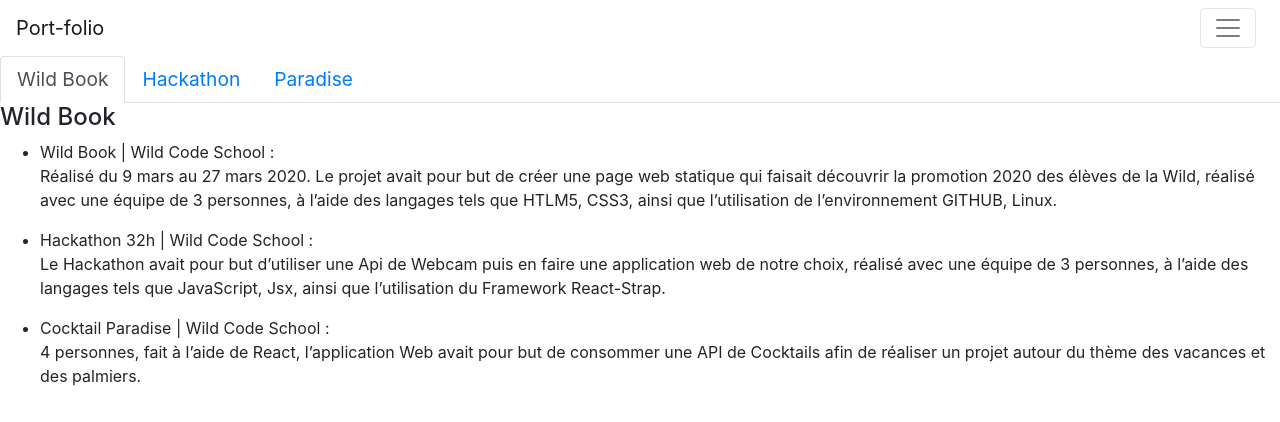
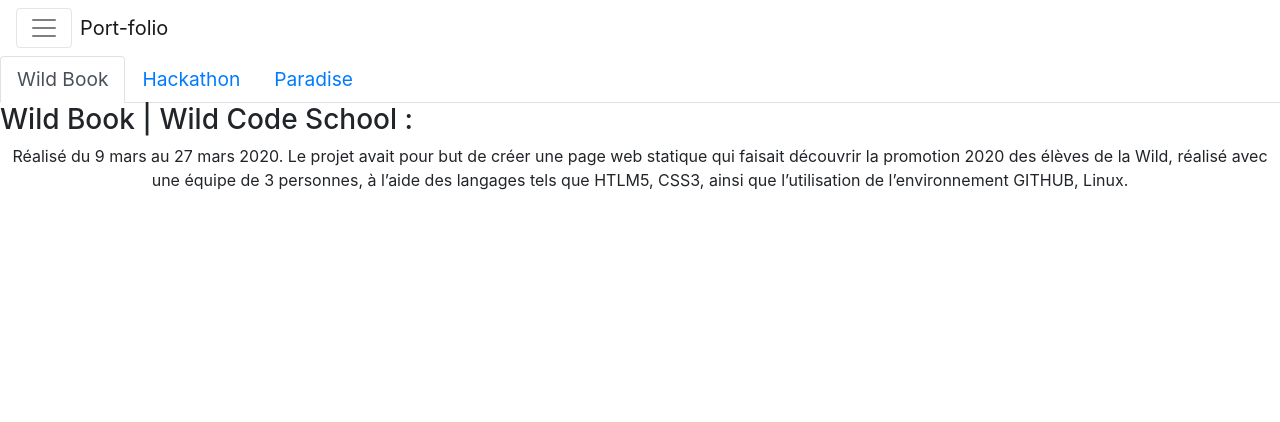
Before and after one commit to malikH88/MonPort-Folio, a React (Create React App) app: page /Projets in a window 1280 px wide. Shown: the top 422 px of the page. Built offline with nearby package versions, Linux system fonts and the light colour scheme.

Commit message:
refactor(apiproject)create api project

```diff
--- a/src/App.jsx
+++ b/src/App.jsx
@@ -2,8 +2,9 @@
 import { BrowserRouter as Router, Switch, Route, } from "react-router-dom";
 import NavBar from './Components/NavBar';
 import Home from './Components/Home';
-import Tabs from './Components/Tabs';
+import ApiProject from './Components/ApiProject';
 import MonCV from './Components/MonCV';
+import Contact from './Components/Contact';
 
 import './App.css';
 
@@ -15,14 +16,17 @@
           <NavBar />
         </div>
         <Switch>
+        <Route path="/Contact">
+            <Contact/>
+          </Route>
           <Route path="/Projets">
-            <Tabs />
+            <ApiProject/>
           </Route>
           <Route path="/MonCV">
-            <MonCV />
+            <MonCV/>
           </Route>
           <Route exact path="/">
-            <Home />
+            <Home/>
           </Route>
         </Switch>
       </Router>
--- /dev/null
+++ b/src/Components/ApiProject.jsx
@@ -0,0 +1,34 @@
+import React from 'react';
+import Tabs from './Tabs';
+
+class ApiProject extends React.Component {
+  constructor(props) {
+    super(props);
+    this.state = {
+      WildBook: {
+        title: "Wild Book | Wild Code School :",
+        Resume:
+          "Réalisé du 9 mars au 27 mars 2020. Le projet avait pour but de créer une page web statique qui faisait découvrir la promotion 2020 des élèves de la Wild, réalisé avec une équipe de 3 personnes, à l’aide des langages tels que HTLM5, CSS3, ainsi que l’utilisation de l’environnement GITHUB, Linux."
+      },
+      Hackathon: {
+        title: "Hackathon 32h | Wild Code School :",
+        Resume:
+          "Le Hackathon avait pour but d’utiliser une Api de Webcam puis en faire une application web de notre choix, réalisé avec une équipe de 3 personnes, à l’aide des langages tels que JavaScript, Jsx, ainsi que l’utilisation du Framework React-Strap."
+      },
+      CocktailParadise: {
+        title: "Cocktail Paradise | Wild Code School :",
+        Resume:
+          "Réalisé du 6 avril au 15 mai 2020. 4 personnes, fait à l’aide de React, l’application Web avait pour but de consommer une API de Cocktails afin de réaliser un projet autour du thème des vacances et des palmiers."
+      },
+    };
+  }
+  render() {
+    return (
+      <div>
+        <Tabs ProjectApi={this.state} />
+      </div>)
+  }
+}
+
+
+export default ApiProject;
--- a/src/Components/ArticleProjets.jsx
+++ /dev/null
@@ -1,33 +0,0 @@
-import React from 'react';
-
-function ArticleProjets() {
-	return (
-		<div>
-			<ul>
-				<li>Wild Book | Wild Code School :</li>
-				<p>
-					Réalisé du 9 mars au 27 mars 2020. Le projet avait pour but
-					de créer une page web statique qui faisait découvrir la promotion
-					2020 des élèves de la Wild, réalisé avec une équipe de
-					3 personnes, à l’aide des langages tels que HTLM5, CSS3,
-					ainsi que l’utilisation de l’environnement GITHUB, Linux.
-				</p>
-				<li>Hackathon 32h | Wild Code School :</li>
-				<p>
-					Le Hackathon avait pour but d’utiliser une Api de Webcam puis
-					en faire une application web de notre choix, réalisé avec une
-					équipe de 3 personnes, à l’aide des langages tels que JavaScript,
-					Jsx, ainsi que l’utilisation du Framework React-Strap.
-				</p>
-				<li>Cocktail Paradise | Wild Code School :</li>
-				<p>
-					4 personnes, fait à l’aide de React, l’application Web avait pour
-					but de consommer une API de Cocktails afin de réaliser un projet
-					autour du thème des vacances et des palmiers.
-				</p>
-			</ul>
-		</div>
-	)
-}
-
-export default ArticleProjets;
--- /dev/null
+++ b/src/Components/Contact.jsx
@@ -0,0 +1,12 @@
+import React from 'react';
+
+function Contact() {
+  return (
+    <div>
+      <h1>Contact</h1>
+
+    </div>
+  )
+}
+
+export default Contact;
--- a/src/Components/NavBar.jsx
+++ b/src/Components/NavBar.jsx
@@ -11,8 +11,8 @@
   return (
     <div className="Container_Nav">
       <Navbar color="faded" light>
+        <NavbarToggler onClick={toggleNavbar} className="mr-2" />
         <NavbarBrand href="/" className="mr-auto Navbar_Title">Port-folio</NavbarBrand>
-        <NavbarToggler onClick={toggleNavbar} className="mr-2" />
         <Collapse isOpen={!collapsed} navbar>
           <div className='Container_Ul'>
             <NavItem>
@@ -24,6 +24,9 @@
             <NavItem>
               <Link to="/MonCV">MonCV</Link>
             </NavItem>
+            <NavItem>
+              <Link to="/Contact">Contact</Link>
+            </NavItem>
           </div>
         </Collapse>
       </Navbar>
--- a/src/Components/Tabs.jsx
+++ b/src/Components/Tabs.jsx
@@ -1,14 +1,13 @@
 import React, { useState } from 'react';
 import { TabContent, TabPane, Nav, NavItem, NavLink, Row, Col } from 'reactstrap';
 import classnames from 'classnames';
-import ArticleProjets from './ArticleProjets';
+import '../Css/Tabs.css';
 
-function Tabs() {
+const Tabs = (props) => {
 
 	const [activeTab, setActiveTab] = useState('1');
-
 	const toggle = tab => {
-    if(activeTab !== tab) setActiveTab(tab);
+		if (activeTab !== tab) setActiveTab(tab);
 	}
 
 	return (
@@ -28,24 +27,24 @@
 				<TabPane tabId="1">
 					<Row>
 						<Col sm="12">
-							<h4>Wild Book</h4>
-							<ArticleProjets/>
+							<h3>{props.ProjectApi.WildBook.title}</h3>
+							<p>{props.ProjectApi.WildBook.Resume}</p>
 						</Col>
 					</Row>
 				</TabPane>
 				<TabPane tabId="2">
 					<Row>
 						<Col sm="12">
-							<h4>Hackathon</h4>
-							<ArticleProjets/>
+							<h3>{props.ProjectApi.Hackathon.title}</h3>
+							<p>{props.ProjectApi.Hackathon.Resume}</p>
 						</Col>
 					</Row>
 				</TabPane>
 				<TabPane tabId="3">
 					<Row>
 						<Col sm="12">
-							<h4>Cocktail Paradise</h4>
-							<ArticleProjets/>
+							<h3>{props.ProjectApi.CocktailParadise.title}</h3>
+							<p>{props.ProjectApi.CocktailParadise.Resume}</p>
 						</Col>
 					</Row>
 				</TabPane>
--- /dev/null
+++ b/src/Css/Tabs.css
@@ -0,0 +1,3 @@
+p{
+    text-align: center;
+}
```
Lines whose indentation alone changed are shown as unchanged.
